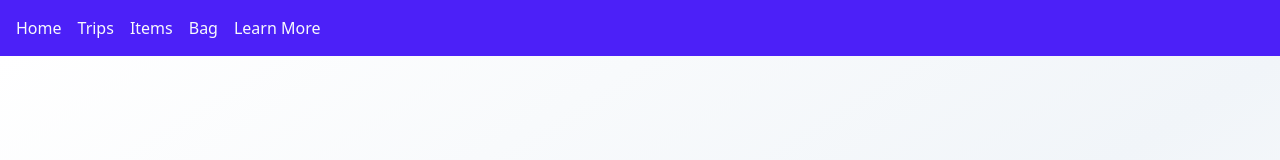
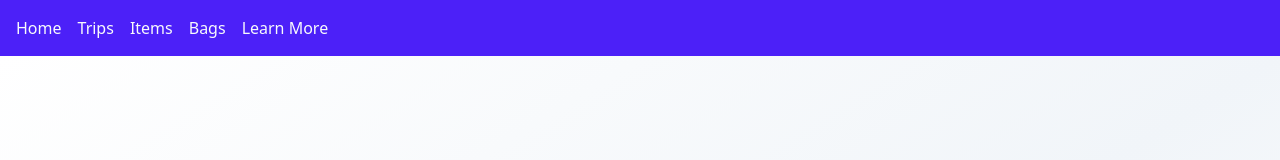
Before and after one commit to ricardofviana/trip_packer, a React (Vite) app in the folder frontend/: page / in a window 1280 px wide. Shown: the top 160 px of the page. Built offline with nearby package versions, Linux system fonts and the light colour scheme.

Commit message:
changing routes

```diff
--- a/frontend/src/App.tsx
+++ b/frontend/src/App.tsx
@@ -10,7 +10,7 @@ import TripsPage from "./pages/Trips";
 import TripDetailPage from "./pages/TripDetail";
 import ItemsTemplatesPage from "./pages/ItemsTemplates";
 import BagTemplatesPage from "./pages/BagTemplates";
-
+import LearnMorePage from "./pages/LearnMore";
 
 const queryClient = new QueryClient();
 
@@ -27,7 +27,7 @@ const App = () => (
           <Route path="/trips/:tripId" element={<TripDetailPage />} />
           <Route path="/items" element={<ItemsTemplatesPage />} />
           <Route path="/bags" element={<BagTemplatesPage />} />
-
+          <Route path="/learn-more" element={<LearnMorePage />} />
           {/* ADD ALL CUSTOM ROUTES ABOVE THE CATCH-ALL "*" ROUTE */}
           <Route path="*" element={<NotFound />} />
         </Routes>
--- a/frontend/src/components/Navbar.tsx
+++ b/frontend/src/components/Navbar.tsx
@@ -21,8 +21,8 @@ export function Navbar() {
           </Link>
         </li>
         <li>
-          <Link to="/bag" className={cn("hover:underline")}>
-            Bag
+          <Link to="/bags" className={cn("hover:underline")}>
+            Bags
           </Link>
         </li>
         <li>
```
